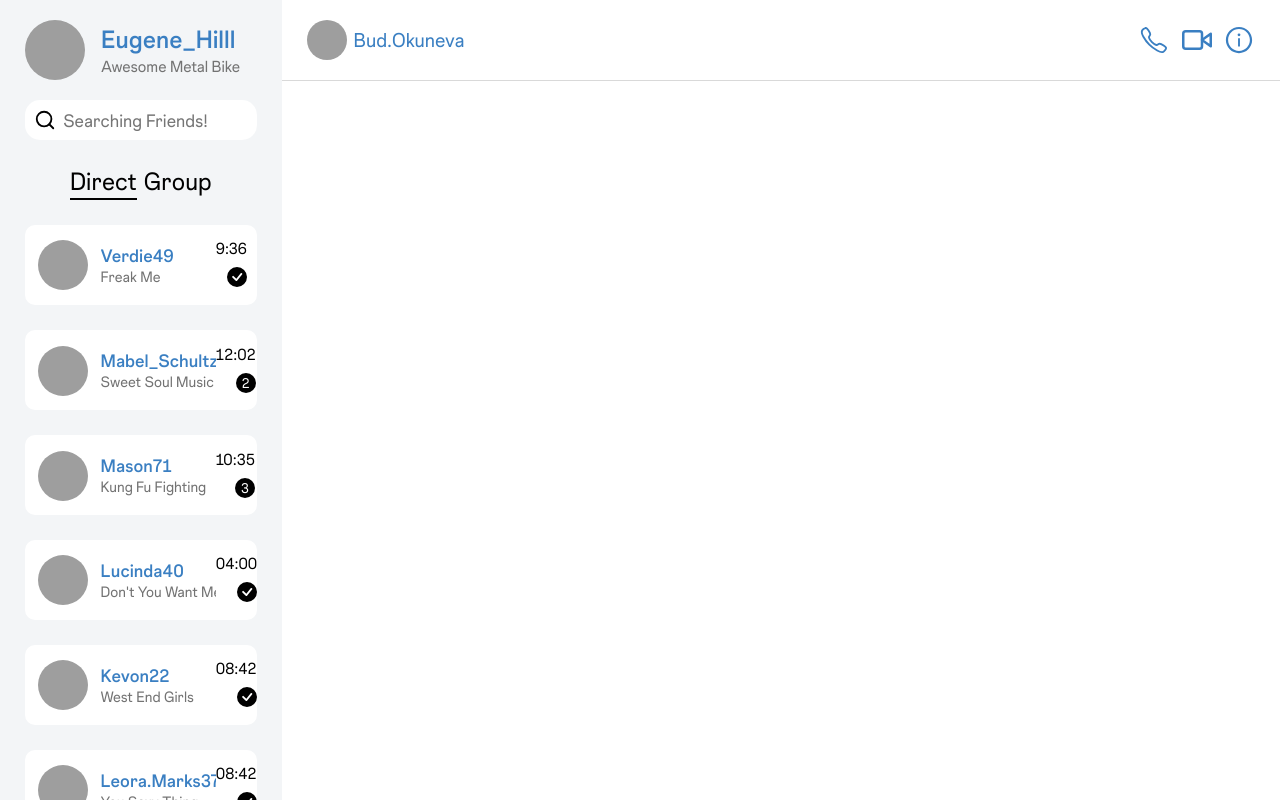
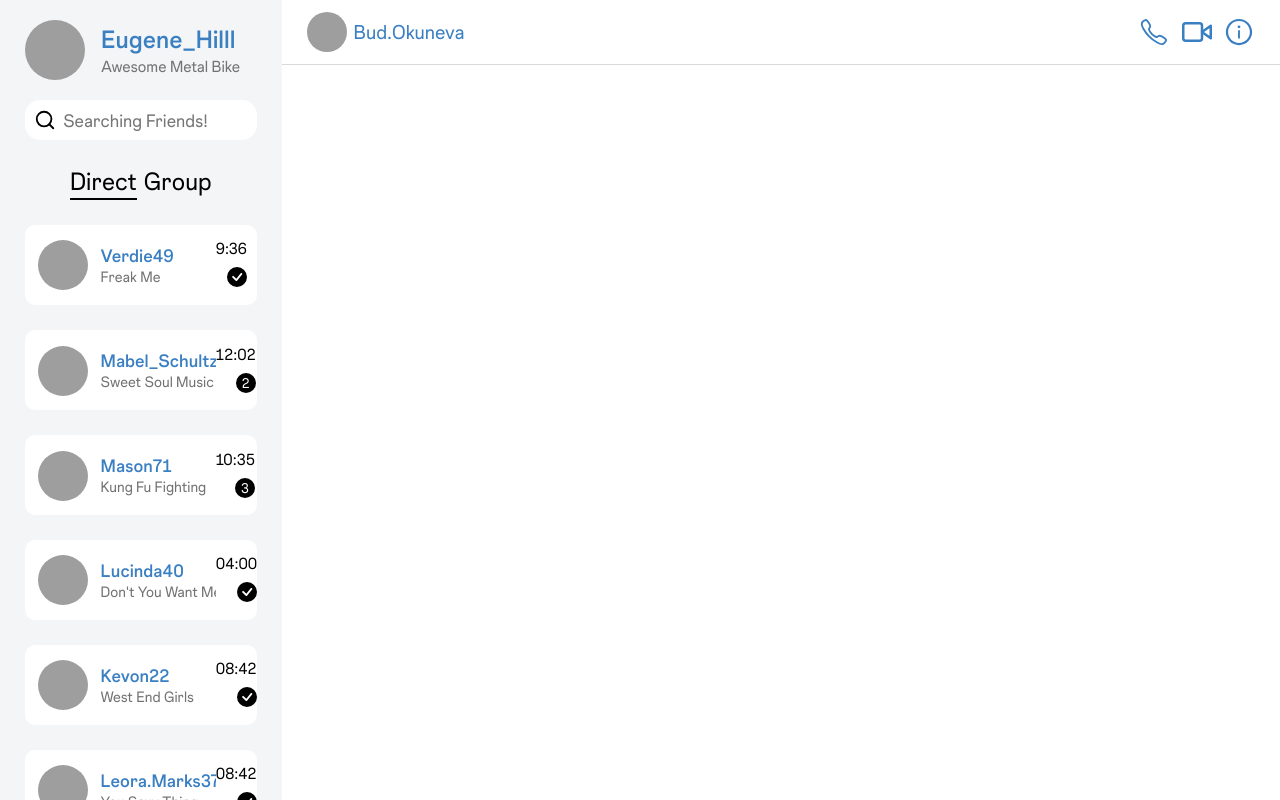
Before and after one commit to Team-Ambition/BMTO_Frontend, a React (Create React App) app: page / in a window 1280 px wide. Built offline with nearby package versions, Linux system fonts and the light colour scheme; grey boxes are pictures that could not be loaded.

Commit message:
STYLE :: Header 높이 조정

```diff
--- a/src/components/Header/CSS/Header.css
+++ b/src/components/Header/CSS/Header.css
@@ -1,7 +1,7 @@
 .Header_Container {
   display: flex;
   width: 78vw;
-  height: 10vh;
+  height: 8vh;
   background-color: white;
   justify-content: space-between;
   border-bottom: solid 1.5px #d9d9d9;
```
